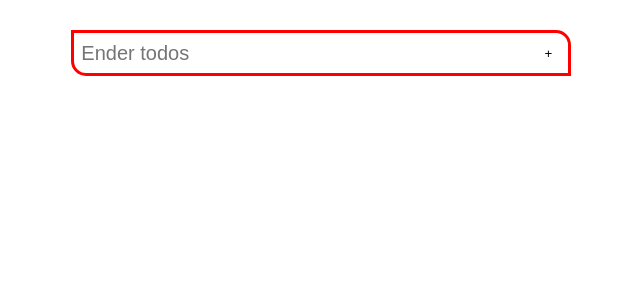
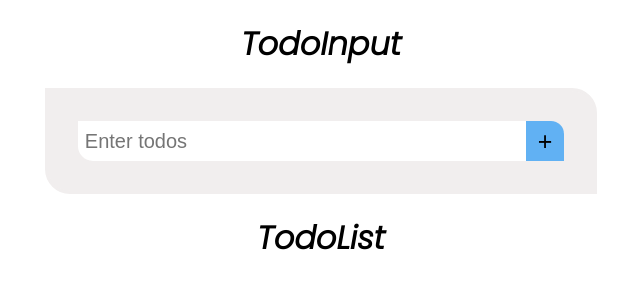
Before and after one commit to Davidhct/to-do-list-react, a React (Create React App) app: page / in a window 1280 px wide. Shown: the top 300 px of the page, without its empty margins (319-959 px from the left). Built offline with nearby package versions, Linux system fonts and the light colour scheme.

Commit message:
update js css

```diff
--- a/public/index.html
+++ b/public/index.html
@@ -8,6 +8,12 @@
     <meta
       name="description"
       content="Web site created using create-react-app"
+    />
+    <link rel="preconnect" href="https://fonts.googleapis.com" />
+    <link rel="preconnect" href="https://fonts.gstatic.com" crossorigin />
+    <link
+      href="https://fonts.googleapis.com/css2?family=Poppins:ital,wght@1,300&display=swap"
+      rel="stylesheet"
     />
 
     <!--
--- a/src/App.css
+++ b/src/App.css
@@ -1,3 +1,20 @@
 .App {
   text-align: center;
+  font-family: "Poppins", sans-serif;
 }
+.input-wrapper {
+  background: rgb(241, 238, 238);
+  border: solid rgb(241, 238, 238);
+  border-top-right-radius: 25px;
+  border-bottom-left-radius: 25px;
+  margin-bottom: 1rem;
+}
+
+h1 {
+  margin: 20px;
+}
+.list-wrapper {
+  display: block;
+  height: 45vh;
+  overflow: auto;
+}
--- a/src/App.jsx
+++ b/src/App.jsx
@@ -11,14 +11,18 @@ class App extends Component {
       todos: [],
     };
   }
-
   onChangeInput = (event) => {
     this.setState({ userInput: event.target.value });
   };
   onClickInput = () => {
     let todosArr = this.state.todos;
+    const inputVal = this.state.userInput.trim();
+    if (inputVal === "") alert("You did not write anything!");
+    else {
       todosArr.push({ check: false, value: this.state.userInput });
       this.setState({ todos: todosArr });
+    }
+    this.setState({ userInput: "" });
   };
 
   onCheckHandle = (event) => {
@@ -32,8 +36,11 @@ class App extends Component {
       }
       return item;
     });
+
     this.setState({ todos: updateState });
   };
+
+  // onHidden = () => {};
 
   render() {
     const items = this.state.todos.map((item, index) => (
@@ -44,14 +51,21 @@ class App extends Component {
         onCheckHandle={this.onCheckHandle}
       />
     ));
-    console.log(this.state.todos);
+
     return (
       <div className="App">
+        <h1>TodoInput</h1>
+        <div className="input-wrapper">
           <TodoInput
+            userIn={this.state.userInput}
             onChangeInput={this.onChangeInput}
             onClickInput={this.onClickInput}
           />
-        {items}
+        </div>
+        <div>
+          <h1>TodoList</h1>
+        </div>
+        <div className="list-wrapper">{items}</div>
       </div>
     );
   }
--- a/src/components/Item/Item.styles.css
+++ b/src/components/Item/Item.styles.css
@@ -10,6 +10,7 @@
   border: solid blue;
   align-items: center;
   margin-bottom: 1rem;
+  width: 41vw;
 }
 
 .checkbox {
@@ -20,3 +21,7 @@
   font-size: 20px;
   margin: 0.5rem;
 }
+
+.hidden {
+  display: none;
+}
--- a/src/components/TodoInput/TodoInput.component.jsx
+++ b/src/components/TodoInput/TodoInput.component.jsx
@@ -1,13 +1,14 @@
 import React from "react";
 import "./TodoInput.styles.css";
 
-export const TodoInput = ({ onChangeInput, onClickInput }) => (
+export const TodoInput = ({ userIn, onChangeInput, onClickInput }) => (
   <div className="input-div">
     <input
       type="text"
-      placeholder="Ender todos"
+      placeholder="Enter todos"
       onChange={onChangeInput}
       className="input"
+      value={userIn}
     />
     <button type="button" onClick={onClickInput} className="input-button">
       +
--- a/src/components/TodoInput/TodoInput.styles.css
+++ b/src/components/TodoInput/TodoInput.styles.css
@@ -8,11 +8,11 @@
   display: flex;
   justify-content: center;
   margin: 30px;
+  background: white;
 
-  border: solid red;
+  /* border: solid red; */
   border-top-right-radius: 15px;
   border-bottom-left-radius: 15px;
-  padding-left: 7px;
 }
 .input {
   font-size: 20px;
@@ -21,11 +21,14 @@
   border: none;
   width: 35vw;
   height: 40px;
+  padding-left: 7px;
 }
 .input-button {
+  border-top-right-radius: 13px;
   width: 3vw;
   outline: none;
   border: none;
-  background: none;
+  background: rgb(97, 177, 243);
+  font-size: 25px;
   cursor: pointer;
 }
```
Lines whose indentation alone changed are shown as unchanged.
